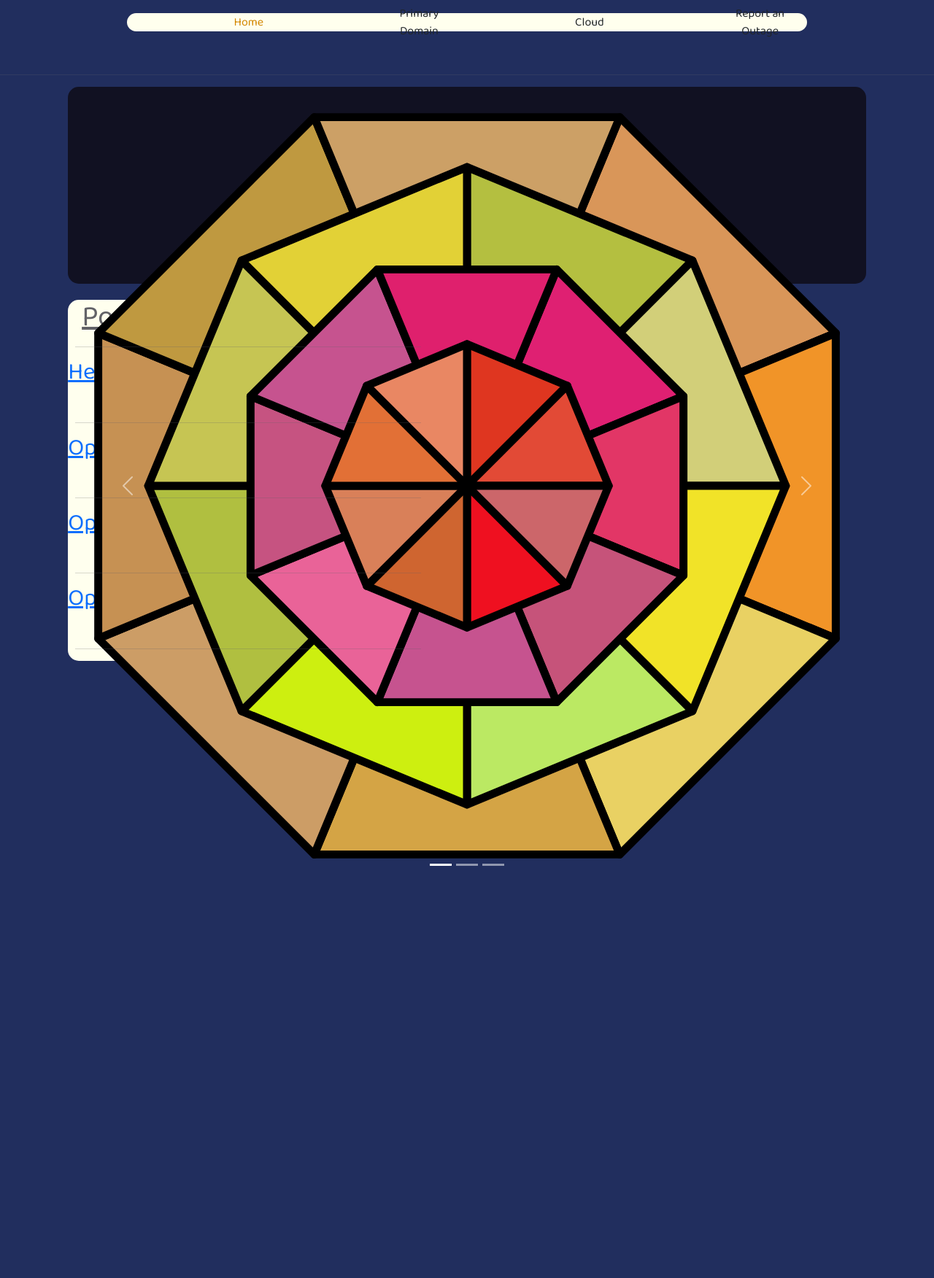
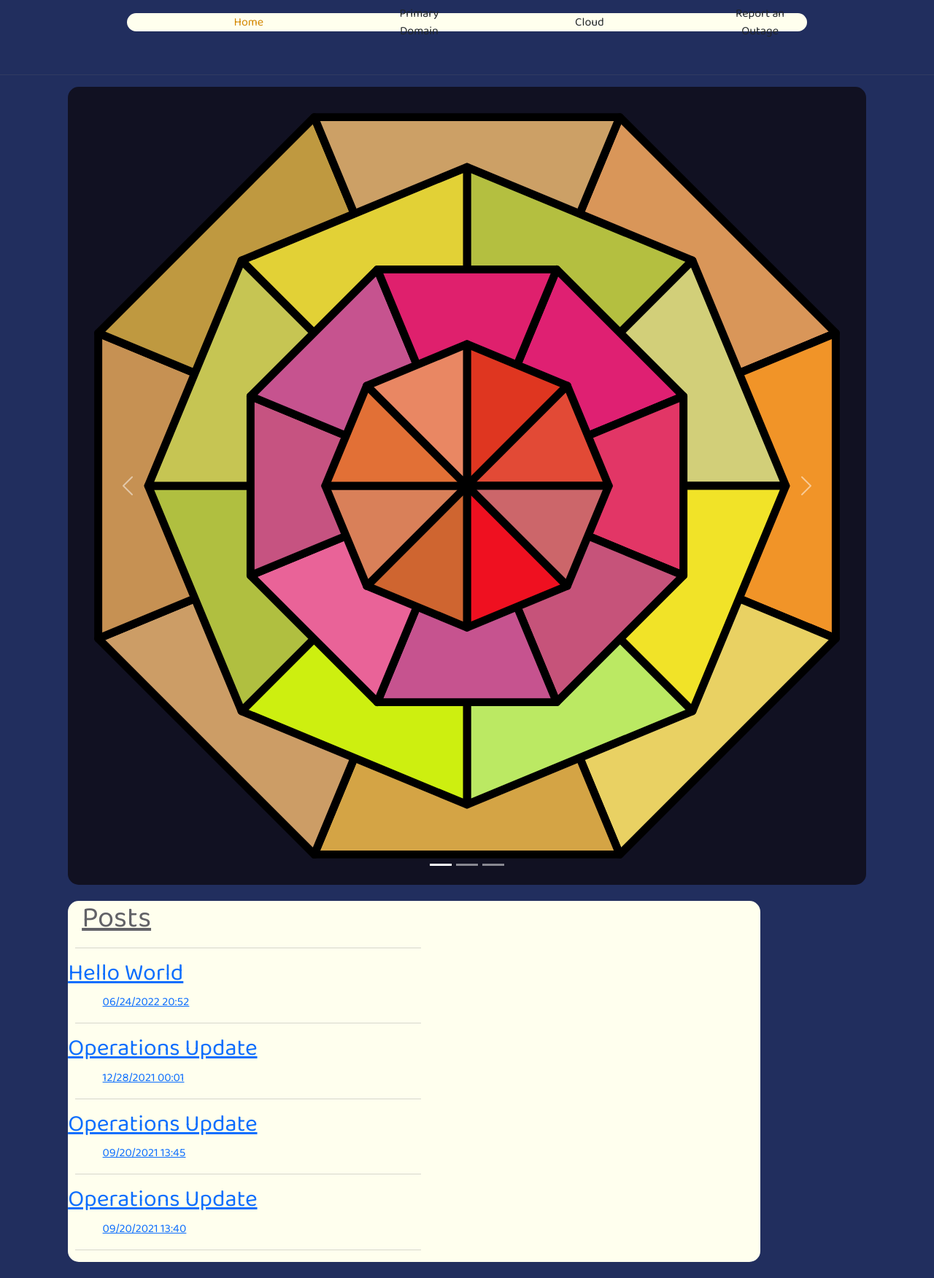
Before and after one commit to Keegan-Charles-Foundation/keegan-charles-foundation.github.io, a Jekyll site: the page built from index.html, in a window 1280 px wide. Shown: the whole page at 73% size. Built offline with Jekyll 4.4.1, drawn with Linux system fonts in a browser that asks for light colours; the list of posts is cut into pages by our own code; before the commit the page ends 1213 px from its top, so only the background shows below that.

Commit message:
06-24-22_22:01:45

```diff
--- a/css/styles.css
+++ b/css/styles.css
@@ -19,13 +19,13 @@ body  {
 
 .slideshowContainer {
   width: 98%;
-  height: 30vh;
+  height: 30%;
   background-color: var(--xiketic);
   border-radius: 15px;
 }
-/*.carousel-item  img {
+.carousel-item  img {
   height: 95%;
-}*/
+}
 
 
 .mainContent  {
```
